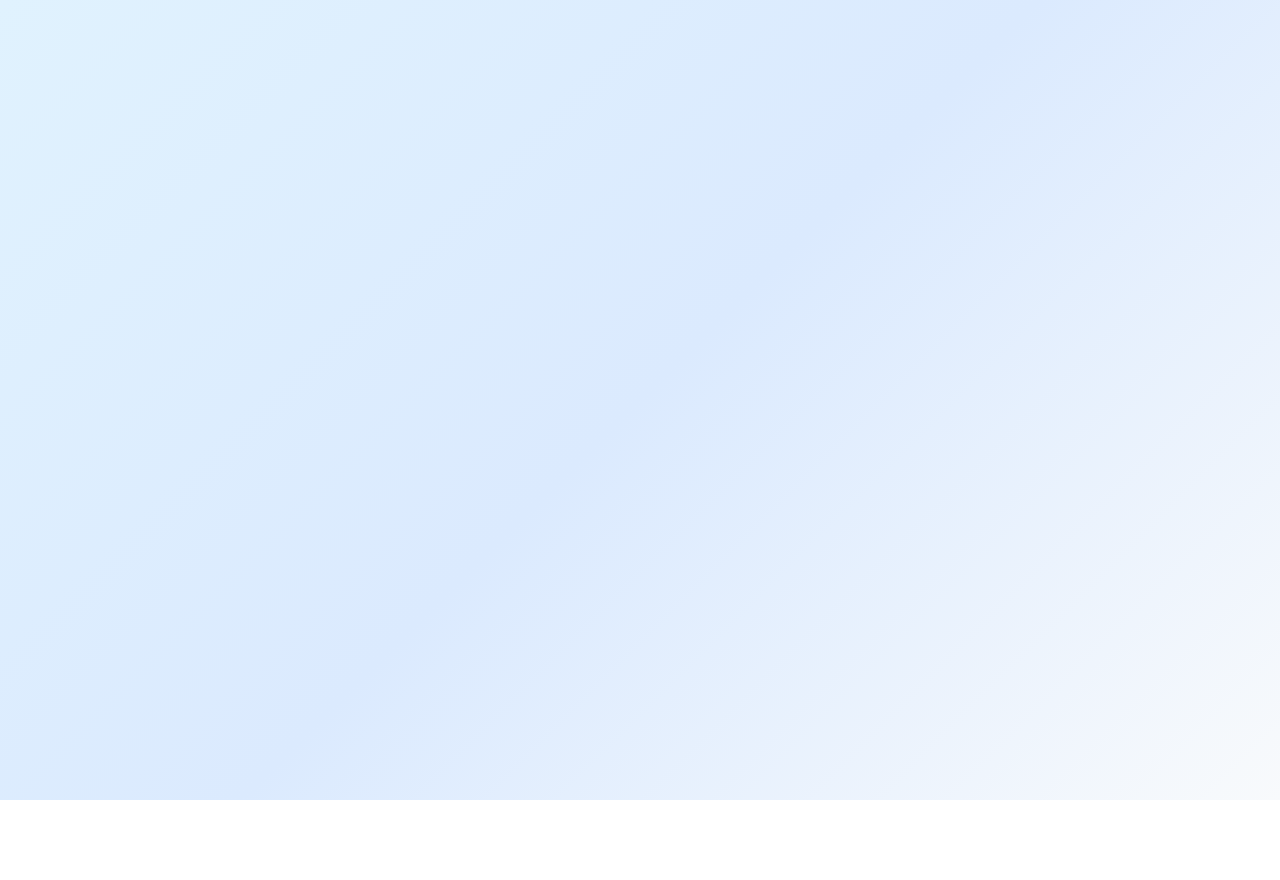
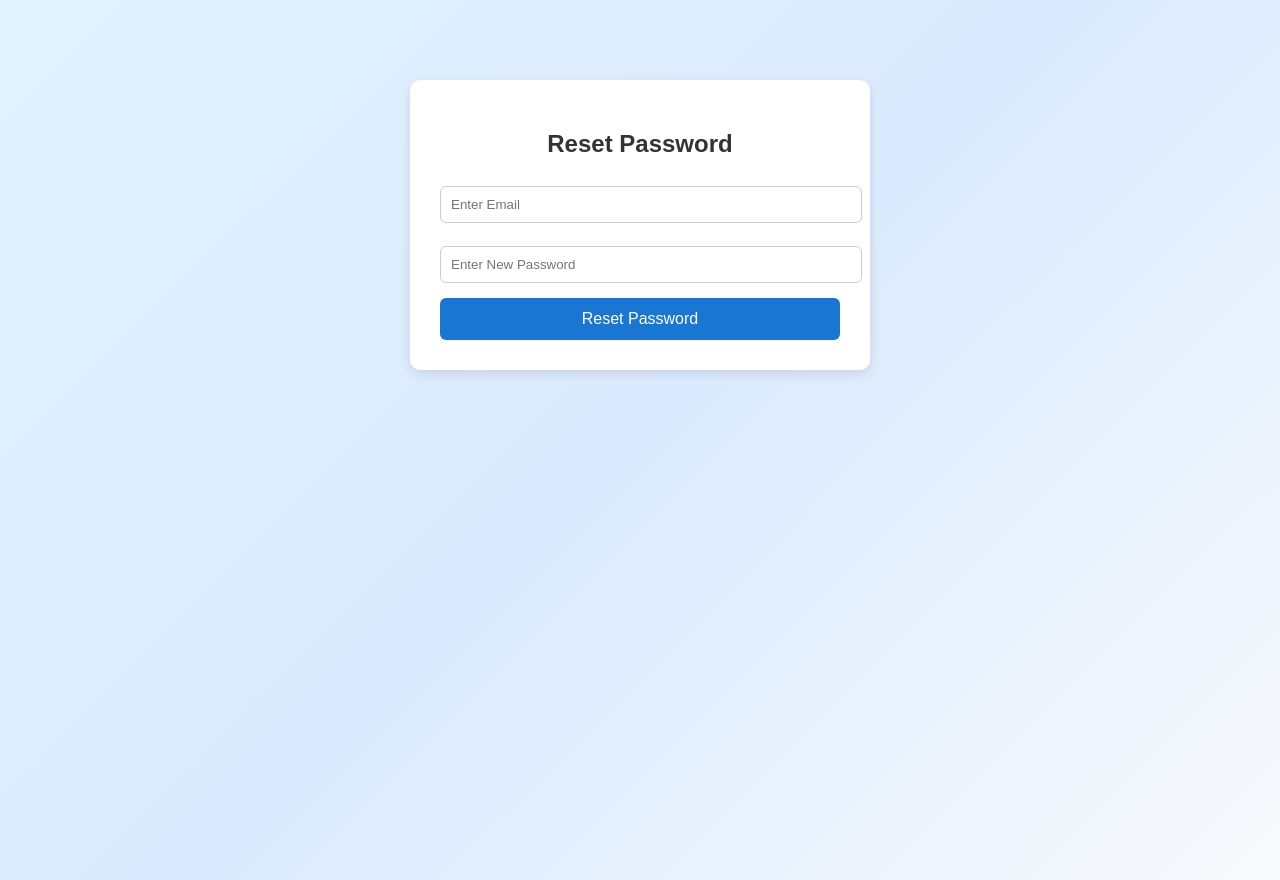
Before and after one commit to HeyamBasem/Assessment-platform-, a React app in the folder frontend/: page /reset-password in a window 1280 px wide. Before the commit this address had no page. Before the commit the page ends 800 px from the top, so only its background shows below. Built offline with nearby package versions, Linux system fonts and the light colour scheme; the HTML template or start-up script is replaced by a standard one.

Commit message:
Added a Forgot Password Btn

```diff
--- a/frontend/src/App.jsx
+++ b/frontend/src/App.jsx
@@ -9,9 +9,14 @@ import CreateAssessment from "./pages/CreateAssessment";
 import ViewAssessments from "./pages/ViewAssessments";
 import Schools from "./pages/Schools";
 import Home from "./pages/Home";
+import ResetPassword from "./pages/ResetPassword";
 function App() {
     return (
         <Routes>
+            <Route
+    path="/reset-password"
+    element={<ResetPassword />}
+/>
             <Route
                 path="/"
                 element={<Home />}
@@ -34,6 +39,7 @@ function App() {
                 element={<Schools />}
             />
         </Routes>
+
     );
 }
 
--- a/frontend/src/pages/Login.jsx
+++ b/frontend/src/pages/Login.jsx
@@ -73,7 +73,15 @@ function Login() {
                                 setPassword(e.target.value)
                             }
                         />
-
+<div className="forgot-password-container">
+    <button
+        type="button"
+        className="forgot-password-btn"
+        onClick={() => navigate("/reset-password")}
+    >
+        Forgot My Password?
+    </button>
+</div>
                         <button type="submit">
                             Login
                         </button>
--- /dev/null
+++ b/frontend/src/pages/ResetPassword.jsx
@@ -0,0 +1,68 @@
+import { useState } from "react";
+import axios from "axios";
+
+function ResetPassword() {
+
+    const [email, setEmail] = useState("");
+    const [newPassword, setNewPassword] = useState("");
+
+    const handleReset = async (e) => {
+
+        e.preventDefault();
+
+        try {
+
+            await axios.put(
+                "http://localhost:8080/api/users/reset-password",
+                {
+                    email,
+                    newPassword
+                }
+            );
+
+            alert("Password Updated Successfully");
+
+        } catch (error) {
+
+            console.log(error);
+
+            alert("Password Reset Failed");
+        }
+    };
+
+    return (
+        <div className="container">
+
+            <h2>Reset Password</h2>
+
+            <form onSubmit={handleReset}>
+
+                <input
+                    type="email"
+                    placeholder="Enter Email"
+                    value={email}
+                    onChange={(e) =>
+                        setEmail(e.target.value)
+                    }
+                />
+
+                <input
+                    type="password"
+                    placeholder="Enter New Password"
+                    value={newPassword}
+                    onChange={(e) =>
+                        setNewPassword(e.target.value)
+                    }
+                />
+
+                <button type="submit">
+                    Reset Password
+                </button>
+
+            </form>
+
+        </div>
+    );
+}
+
+export default ResetPassword;
--- a/frontend/src/styles.css
+++ b/frontend/src/styles.css
@@ -214,3 +214,20 @@ button:hover {
     background: transparent;
     color: red;
 }
+.forgot-password-container {
+    text-align: right;
+    margin-bottom: 15px;
+}
+
+.forgot-password-btn {
+    background: none;
+    border: none;
+    color: #1976d2;
+    cursor: pointer;
+    font-size: 14px;
+    padding: 0;
+}
+
+.forgot-password-btn:hover {
+    text-decoration: underline;
+}
```
